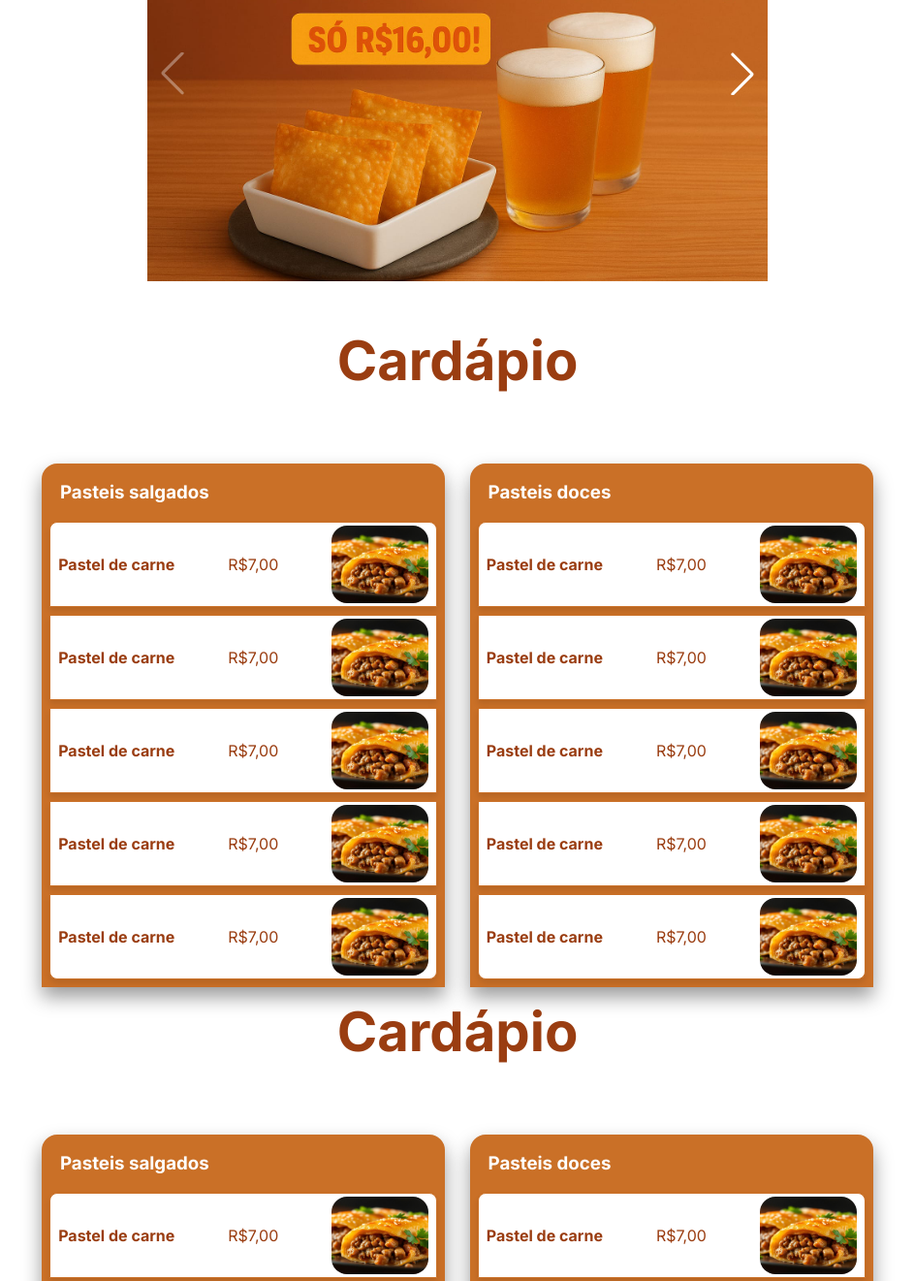
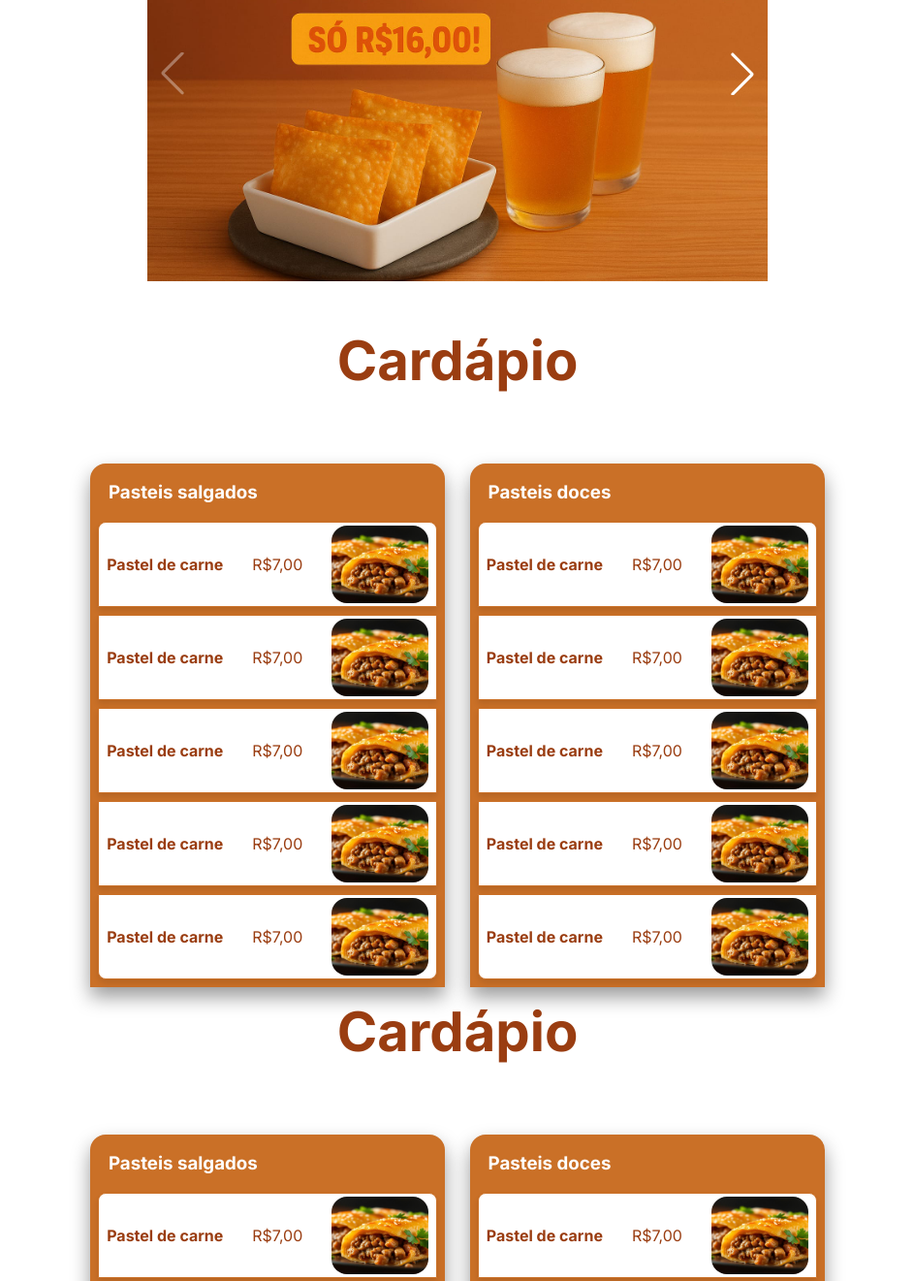
Before and after one commit to netenholima200-dev/Pastelaria, a plain HTML site: page index.html in a window 1280 px wide. Shown: the part 1217-2538 px from the top of the page at 97% size, without its empty margins (168-1111 px from the left). Drawn offline with nearby package versions, Linux system fonts and the light colour scheme.

Commit message:
dd: ajuste

```diff
--- a/sass/styles.sass
+++ b/sass/styles.sass
@@ -198,6 +198,7 @@
         font-family: "Instrument Sans", sans-serif
         color: #9A3D11
         text-align: center
+
 .grade-menu
     @include desktop
         display: flex
@@ -233,7 +234,7 @@
                 color: #fff
 
         .cardapio
-            width: 400px
+            width: 350px
             height: 5.5em
             background-color: #fff
             display: flex
@@ -244,6 +245,7 @@
             margin: 0 0.5em 0.5em 0.5em
             box-shadow: 0 4px 6px rgba(0, 0, 0, 0.1)
             transition: all 0.3s ease
+
 
             .name
                 color: #9A3D11
@@ -262,7 +264,7 @@
             box-shadow: 0 8px 15px rgba(0, 0, 0, 0.15)
         .cardapio-2
             margin: 0 0.5em
-            width: 400px
+            width: 350px
             background-color: #fff
             height: 5.5em
             display: flex
@@ -288,7 +290,7 @@
             transform: translateY(-2px)
             box-shadow: 0 8px 15px rgba(0, 0, 0, 0.15)
         .cardapio-3
-            width: 400px
+            width: 350px
             height: 5.5em
             background-color: #fff
             display: flex
```
Also changed, not shown: css/styles.css, 1 other file.
